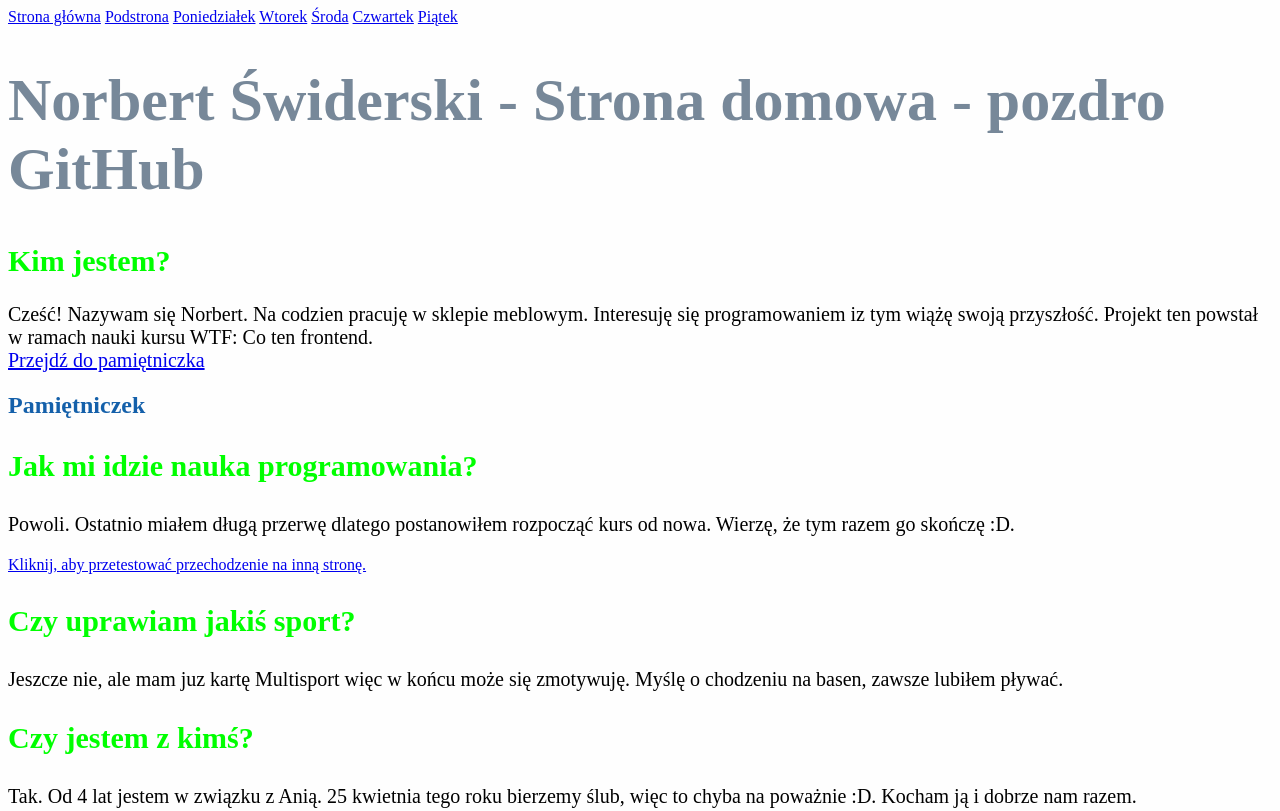
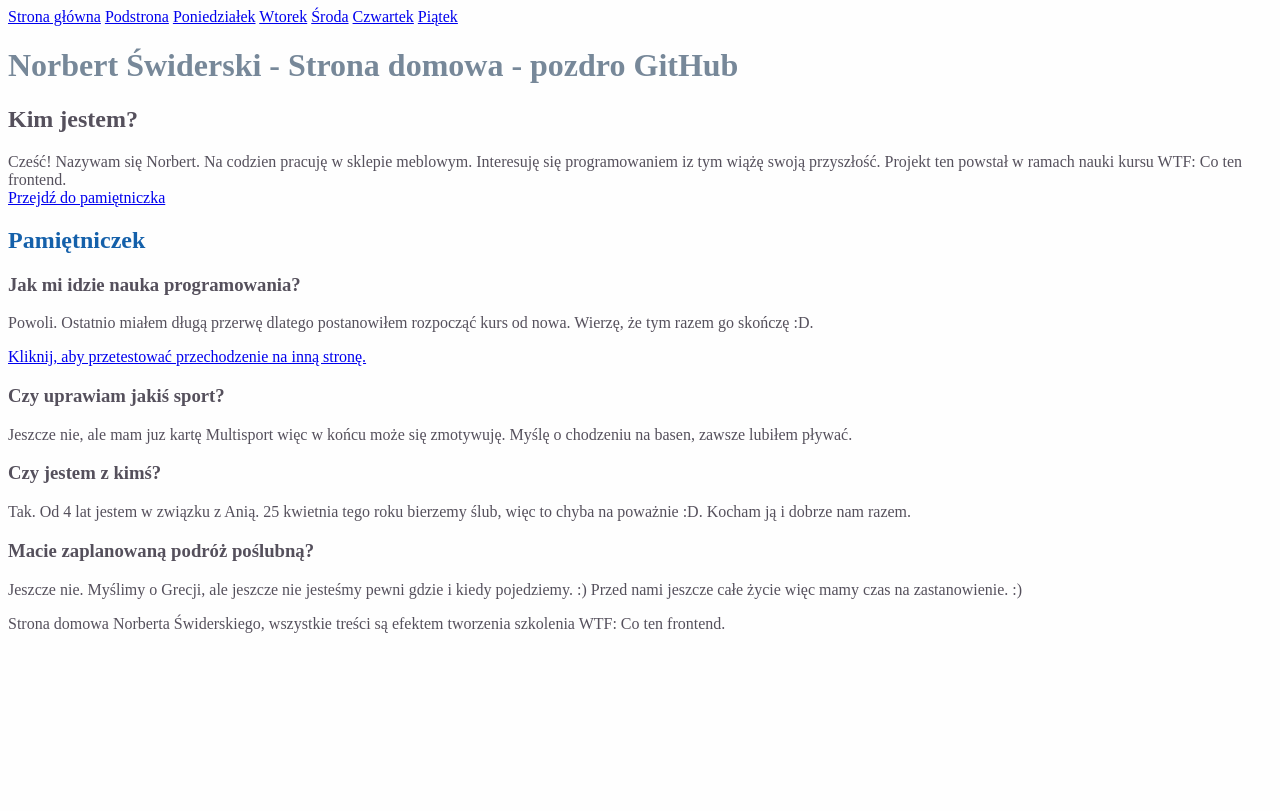
Before and after one commit to NorbertSwiderski/Homepage, a plain HTML site: page index.html in a window 1280 px wide. Shown: the top 811 px of the page. Drawn offline with Linux system fonts and the light colour scheme.

Commit message:
feat: new font size and heading color

```diff
--- a/style.css
+++ b/style.css
@@ -20,14 +20,12 @@ h2{
     color: cadetblue;
 }
 p{
-    font-size: 20px;
+    color: #55505C;
 }
 .mainHeader{
- font-size: 30px;
  color:lightslategray;
 }
 .whoAmI,.diaryTeaching,.diarySport,.diaryRelationships,.diaryTravel,.footer
 {
-    font-size: 30px;
-    color: lime;
+    color: #55505C;
 }
```
